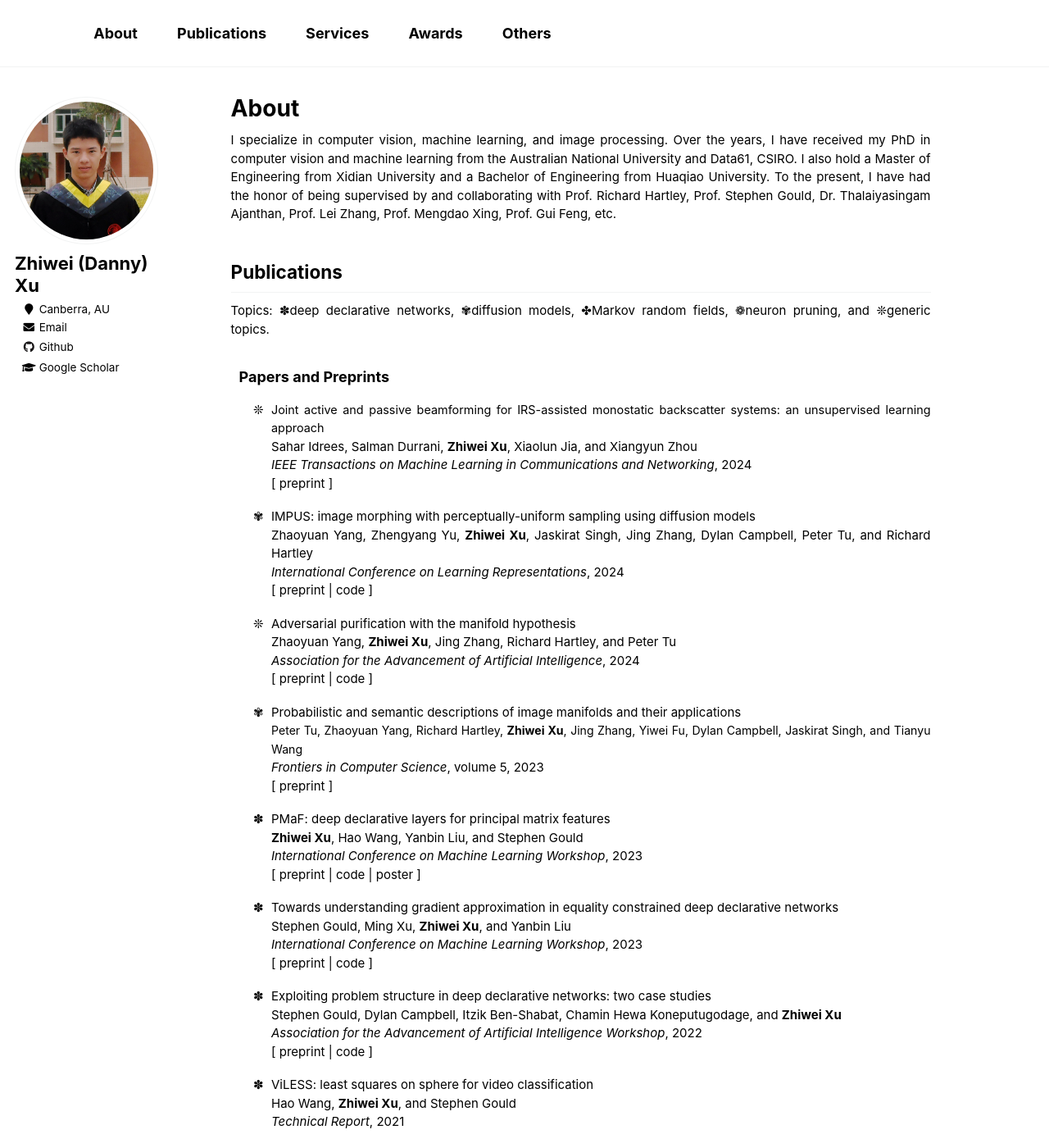
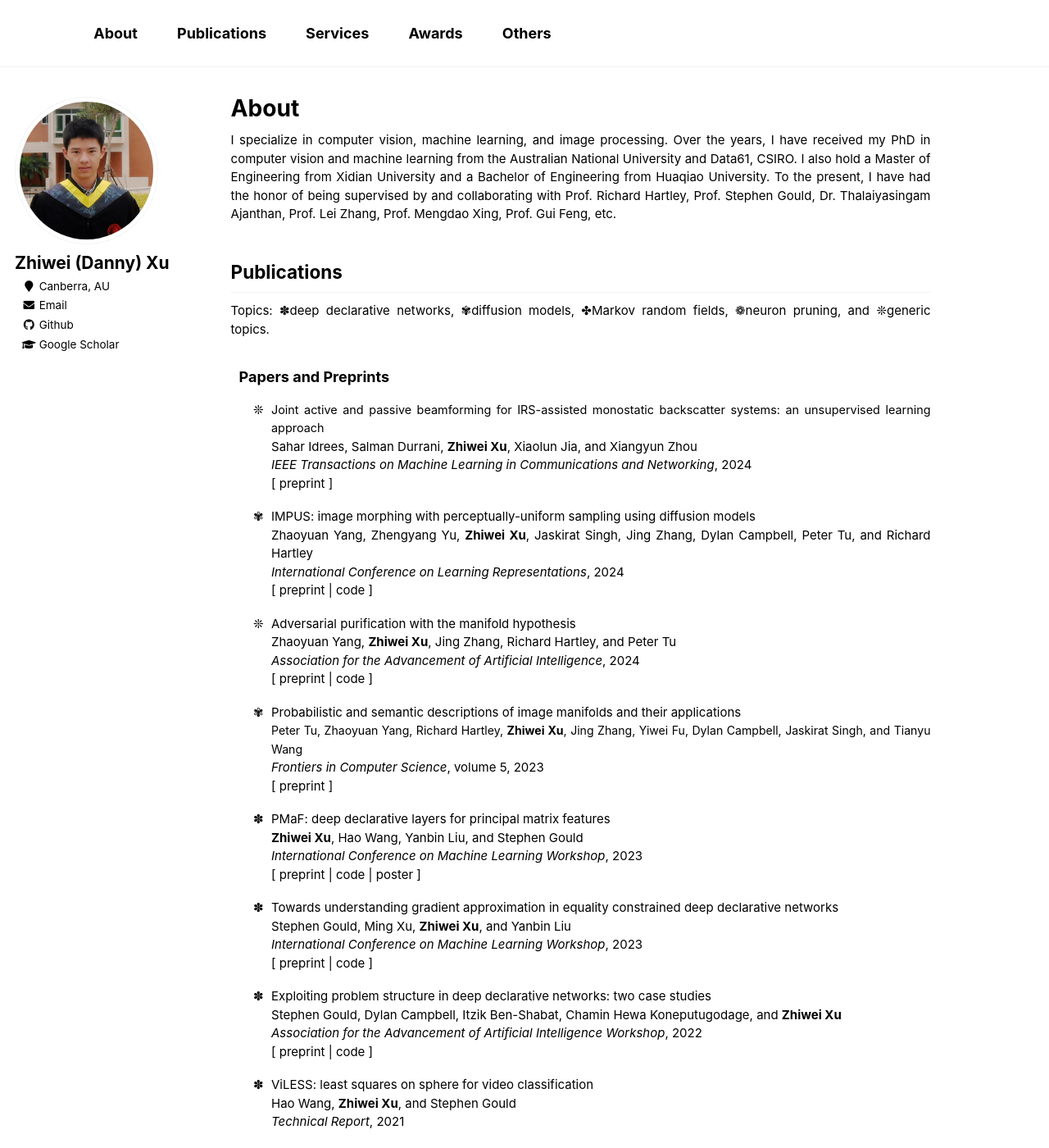
Before and after one commit to zwxu064/zwxu064.github.io, a Jekyll site: the page built from _pages/about.html, in a window 1280 px wide and 1400 px high. Shown: the whole window at 82% size. Built offline with Jekyll 4.4.1, drawn with Linux system fonts in a browser that asks for light colours.

Commit message:
Update _sidebar.scss

```diff
--- a/_sass/_sidebar.scss
+++ b/_sass/_sidebar.scss
@@ -118,7 +118,7 @@
 }
 .sidebar .author__name {
   font-family: $sans-serif;
-  font-size: 22px;
+  font-size: 21px;
 }
 
 .author__bio {
```
